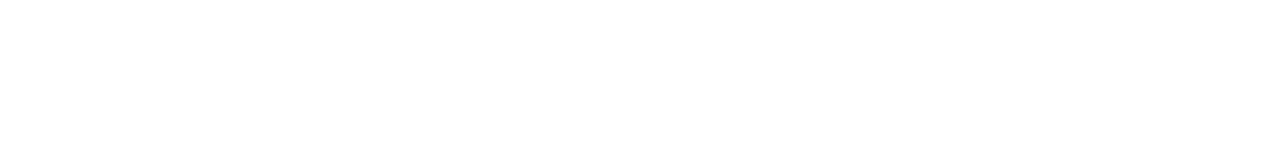
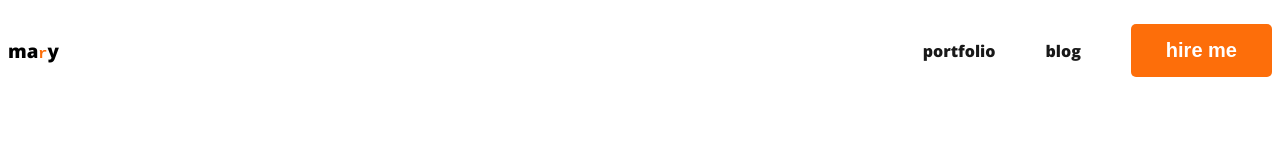
Before and after one commit to SohiMuhibe/webdeveloper-portfolio, a plain HTML site: page index.html in a window 1280 px wide. Drawn offline with nearby package versions, Linux system fonts and the light colour scheme.

```diff
--- a/index.html
+++ b/index.html
@@ -4,10 +4,21 @@
     <meta charset="UTF-8">
     <meta name="viewport" content="width=device-width, initial-scale=1.0">
     <title>web developer portfolio</title>
+    <link rel="preconnect" href="https://fonts.googleapis.com">
+<link rel="preconnect" href="https://fonts.gstatic.com" crossorigin>
+<link href="https://fonts.googleapis.com/css2?family=Open+Sans:wght@800&display=swap" rel="stylesheet">
+    <link rel="stylesheet" href="style/portfolio.css">
 </head>
 <body>
     <header>
-
+       <nav>
+         <h3 class="nav-title">ma<samp class="text-primary">r</samp>y</h3>
+         <ul>
+            <li><a href="">portfolio</a></li>
+            <li><a href="">blog</a></li>
+            <button class="button-primary">hire me</button>
+         </ul>
+       </nav>
     </header>
 
     <main>
--- /dev/null
+++ b/style/portfolio.css
@@ -0,0 +1,40 @@
+/*common shared tag*/
+body{
+    font-family: 'Open Sans', sans-serif;
+}
+.text-primary{
+    color: #FD6E0A;
+}
+.button-primary{
+    border-radius: 5px;
+    background: #FD6E0A;
+    border: 0;
+    color: rgb(255, 255, 255);
+    font-size: 20px;
+    font-weight: 700;
+    padding: 15px 35px ;
+}
+/*nav related styles*/
+nav{
+    display: flex;
+    justify-content: space-between;
+    align-items: center;
+}
+.nav-tittle{
+    color: var(--Dark-01, #181818);
+    font-size: 45px;
+    font-weight: 800;
+    line-height: normal;
+}
+nav > ul{
+display: flex;
+align-items: center;
+}
+nav li {
+    list-style: none;
+    margin-right: 50px;
+}
+nav a{
+ text-decoration:none;
+ color: #181818;
+}
```
